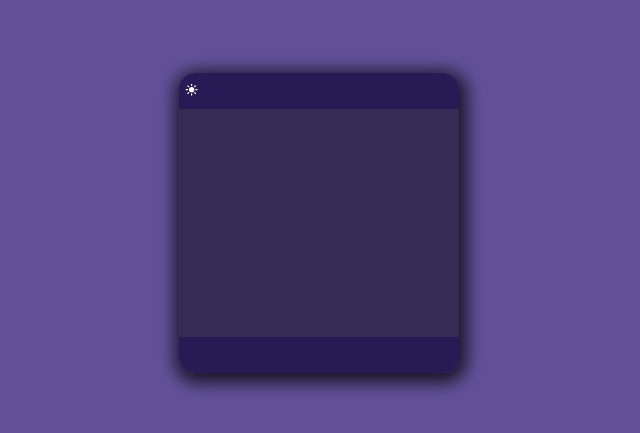
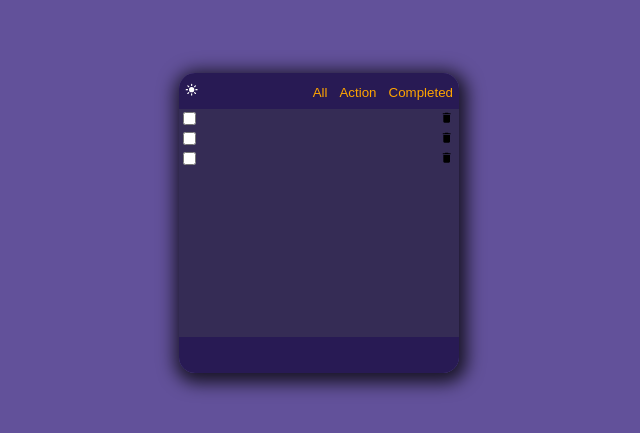
Before and after one commit to nyh98/todolist, a React (Create React App) app: page / in a window 1280 px wide. Shown: the part 177-610 px from the top of the page, without its empty margins (321-961 px from the left). Built offline with nearby package versions, Linux system fonts and the light colour scheme.

Commit message:
버튼에 hover이벤트 추가

```diff
--- a/src/components/header/Header.jsx
+++ b/src/components/header/Header.jsx
@@ -1,13 +1,15 @@
 import React from 'react';
 import styles from './Header.module.css';
-import { IoSunny } from 'react-icons/io5';
+
+import CustomButton from './buttons/CustomButton';
+import DarkModeButton from './buttons/DarkModeButton';
+import NavMenus from './buttons/NavMenus';
 
 export default function Header() {
   return (
     <nav className={styles.top}>
-      <button className={styles['darkMode-button']}>
-        <IoSunny className={styles['darkMode-img']} />
-      </button>
+      <DarkModeButton></DarkModeButton>
+      <NavMenus></NavMenus>
     </nav>
   );
 }
--- a/src/components/header/Header.module.css
+++ b/src/components/header/Header.module.css
@@ -1,5 +1,6 @@
 .top {
   display: flex;
+  justify-content: space-between;
   align-items: center;
   border-top-right-radius: 1rem;
   border-top-left-radius: 1rem;
@@ -7,12 +8,3 @@
   height: 12%;
   background-color: #281a54;
 }
-
-.darkMode-button {
-  border: 0;
-  background-color: transparent;
-}
-
-.darkMode-img {
-  color: white;
-}
--- /dev/null
+++ b/src/components/header/buttons/CustomButton.jsx
@@ -0,0 +1,5 @@
+import React from 'react';
+
+export default function CustomButton({ style, text }) {
+  return <button className={style}>{text}</button>;
+}
--- /dev/null
+++ b/src/components/header/buttons/DarkModeButton.jsx
@@ -0,0 +1,12 @@
+import React from 'react';
+import CustomButton from './CustomButton';
+import { IoSunny } from 'react-icons/io5';
+import styles from './buttons.module.css';
+
+export default function DarkModeButton() {
+  return (
+    <CustomButton
+      text={<IoSunny className={styles['darkMode-img']} />}
+    ></CustomButton>
+  );
+}
--- /dev/null
+++ b/src/components/header/buttons/NavMenus.jsx
@@ -0,0 +1,19 @@
+import React from 'react';
+import CustomButton from './CustomButton';
+import styles from './buttons.module.css';
+
+export default function NavMenus() {
+  return (
+    <nav>
+      <CustomButton style={styles['All-button']} text={'All'}></CustomButton>
+      <CustomButton
+        style={styles['Action-button']}
+        text={'Action'}
+      ></CustomButton>
+      <CustomButton
+        style={styles['Completed-button']}
+        text={'Completed'}
+      ></CustomButton>
+    </nav>
+  );
+}
--- /dev/null
+++ b/src/components/header/buttons/buttons.module.css
@@ -0,0 +1,19 @@
+.darkMode-img {
+  color: white;
+  transition: all 0.2s linear;
+}
+
+.All-button,
+.Action-button,
+.Completed-button {
+  color: orange;
+  transition: all 0.2s linear;
+}
+
+.darkMode-img:hover,
+.All-button:hover,
+.Action-button:hover,
+.Completed-button:hover {
+  cursor: pointer;
+  transform: scale(1.4);
+}
--- a/src/components/main/Main.jsx
+++ b/src/components/main/Main.jsx
@@ -1,6 +1,13 @@
 import React from 'react';
 import styles from './Main.module.css';
+import TodoList from './todoList/TodoList';
 
 export default function Main() {
-  return <main className={styles['main-text']}></main>;
+  return (
+    <main className={styles['main-text']}>
+      <TodoList></TodoList>
+      <TodoList></TodoList>
+      <TodoList></TodoList>
+    </main>
+  );
 }
--- a/src/components/main/Main.module.css
+++ b/src/components/main/Main.module.css
@@ -1,4 +1,6 @@
 .main-text {
+  display: flex;
+  flex-direction: column;
   width: 100%;
   height: 76%;
   background-color: #352c55;
--- /dev/null
+++ b/src/components/main/todoList/TodoList.jsx
@@ -0,0 +1,17 @@
+import React from 'react';
+import { MdDelete } from 'react-icons/md';
+import styles from './TodoList.module.css';
+
+export default function TodoList() {
+  return (
+    <nav className={styles.todoList}>
+      <div>
+        <input type="checkBox" />
+        <label htmlFor="test"></label>
+      </div>
+      <button className={styles['deleted-button']}>
+        <MdDelete />
+      </button>
+    </nav>
+  );
+}
--- /dev/null
+++ b/src/components/main/todoList/TodoList.module.css
@@ -0,0 +1,13 @@
+.todoList {
+  display: flex;
+  justify-content: space-between;
+}
+
+.deleted-button {
+  transition: all 0.2s linear;
+}
+
+.deleted-button:hover {
+  cursor: pointer;
+  transform: scale(1.4);
+}
--- a/src/index.css
+++ b/src/index.css
@@ -11,3 +11,8 @@ code {
   font-family: source-code-pro, Menlo, Monaco, Consolas, 'Courier New',
     monospace;
 }
+
+button {
+  border: 0;
+  background-color: transparent;
+}
```
Also changed, not shown: public/logo192.png (deleted), public/logo512.png (deleted).
